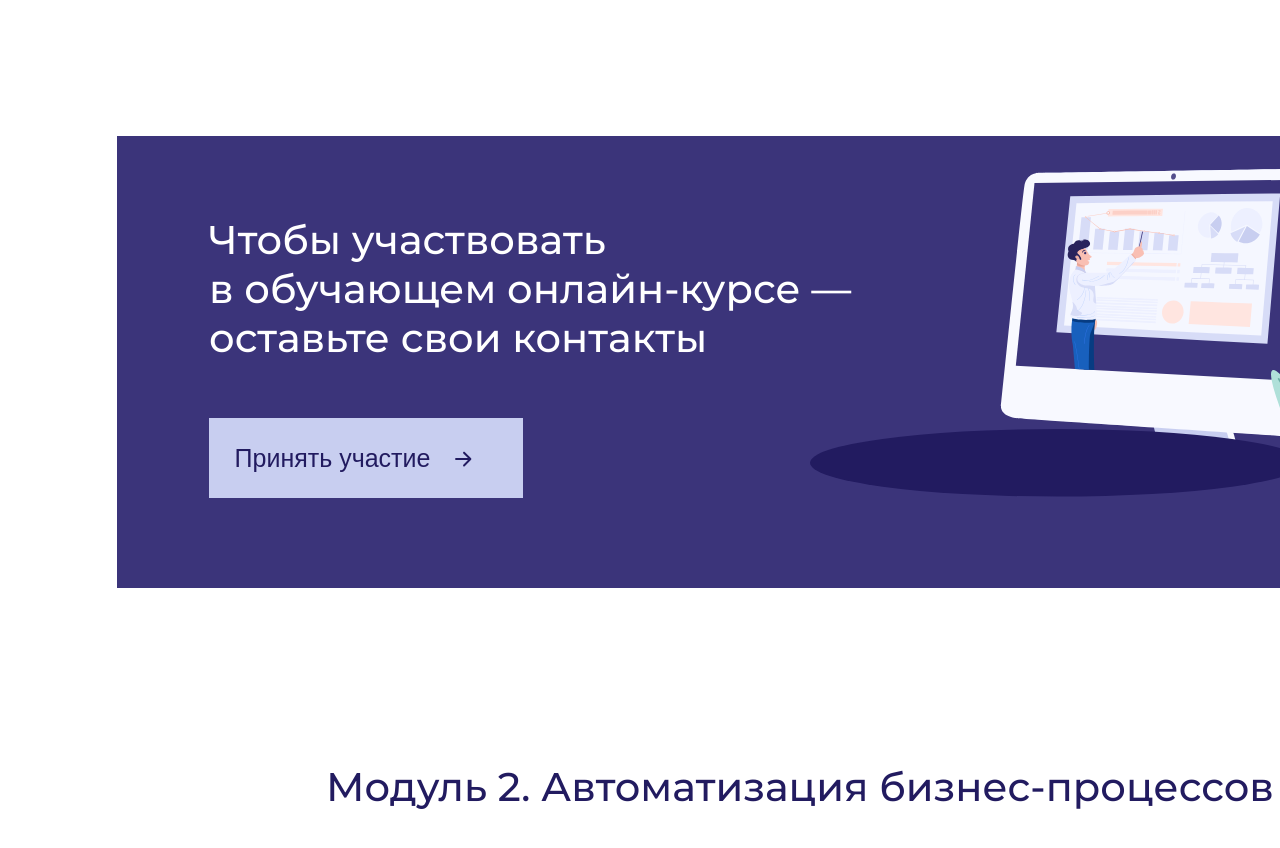
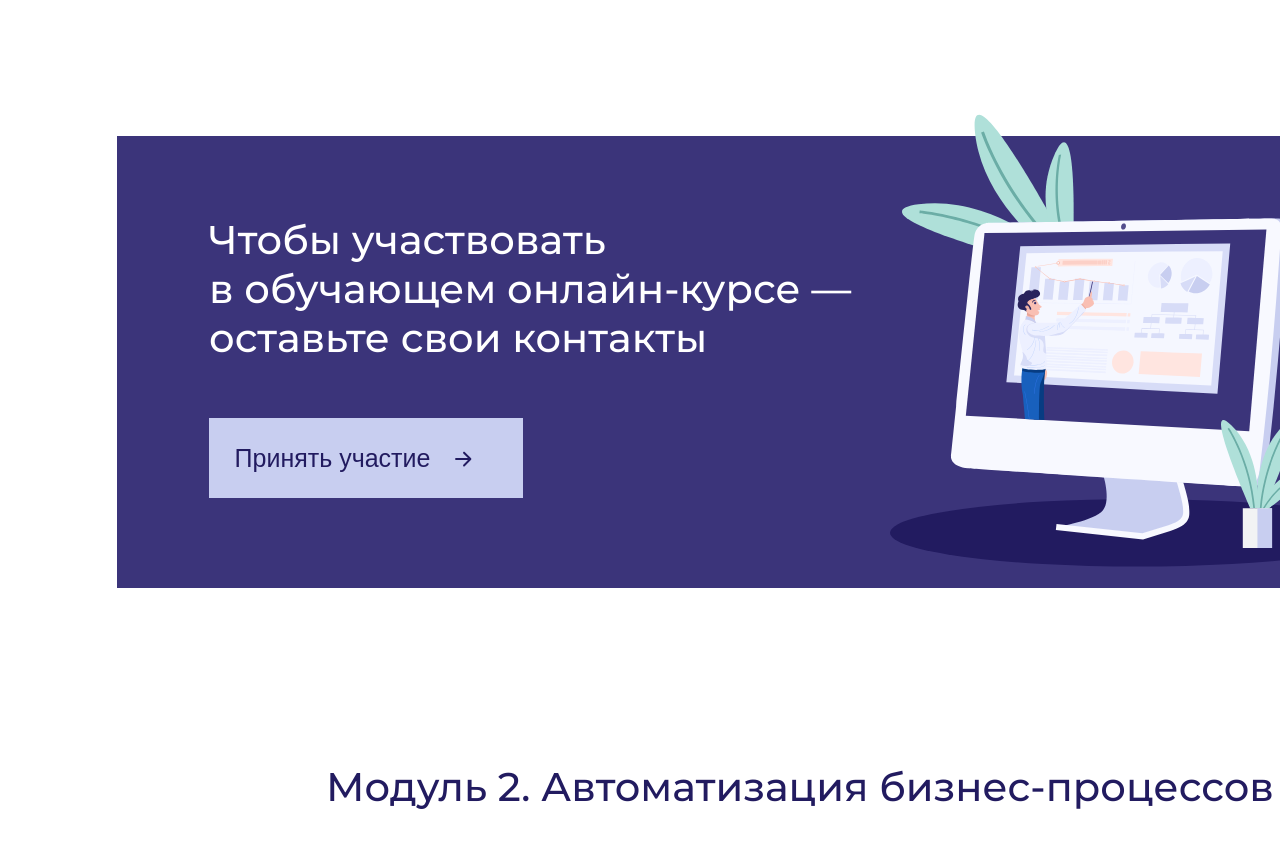
Before and after one commit to MaximZeb/Site_Elma, a plain HTML site: page index.html in a window 1280 px wide. Shown: the part 4929-5777 px from the top of the page. Drawn offline with Linux system fonts and the light colour scheme; files whose address does not match are found by name.

Commit message:
Befor I made a picture

```diff
--- a/css/style.css
+++ b/css/style.css
@@ -437,14 +437,17 @@ li {
 /*картинка*/
 .destop{
 	z-index: 999999;
-	width:500px;
-	height: 400px;
+	width:700px;
+	height: 480px;
     position: absolute;
     right:100px;
     bottom: 60px;
 }
 .monitor {
-
+	position: relative;
+	width: 660px;
+	height: 480px;
+	margin: 0px;
 }
 .Monitor{
 	background-image: url(../img/computer/desktop.svg);
@@ -453,12 +456,15 @@ li {
 	background-repeat: no-repeat;
 	z-index: 99999;
 	display: inline-block;
-	position: relative;
+	position: absolute;
+	bottom: 20px;
+	left: 150px;
+
 }
 .shawdow {
 	position: absolute;
 	background-image: url(../img/computer/shawd.svg);
-	width: 480px;
+	width: 500px;
 	height: 70px;
 	background-repeat: no-repeat;
 	z-index: 99;
@@ -468,13 +474,13 @@ li {
 }
 .rast {
 	position: absolute;
-	background-image: url(../img/computer/Group 327.svg);
-	width: 150px;
-	height: 230px;
+	background-image: url(../img/computer/rast.svg);
+	width: 300px;
+	height: 300px;
 	background-repeat: no-repeat;
 	z-index: 9;
 	display: inline-block;
-	left: 0px;
+	left: 100px;
 	top: 0px;
 }
 .slide5 {
--- a/index.html
+++ b/index.html
@@ -234,10 +234,9 @@ Rounding" src="img/Sergey.jpg">
 	<!-- картинка -->
 	<div class="destop">
 	<div class="monitor">
-		<div class="Monitor">
-			<div class="shawdow"></div>
-			<div class="rast"></div>
-		</div>
+		<div class="shawdow"></div>
+		<div class="rast"></div>
+		<div class="Monitor"></div>
 	</div>
 	</div>
 	<div class="slide5">
```
Also changed, not shown: img/computer/rast.svg (added).
